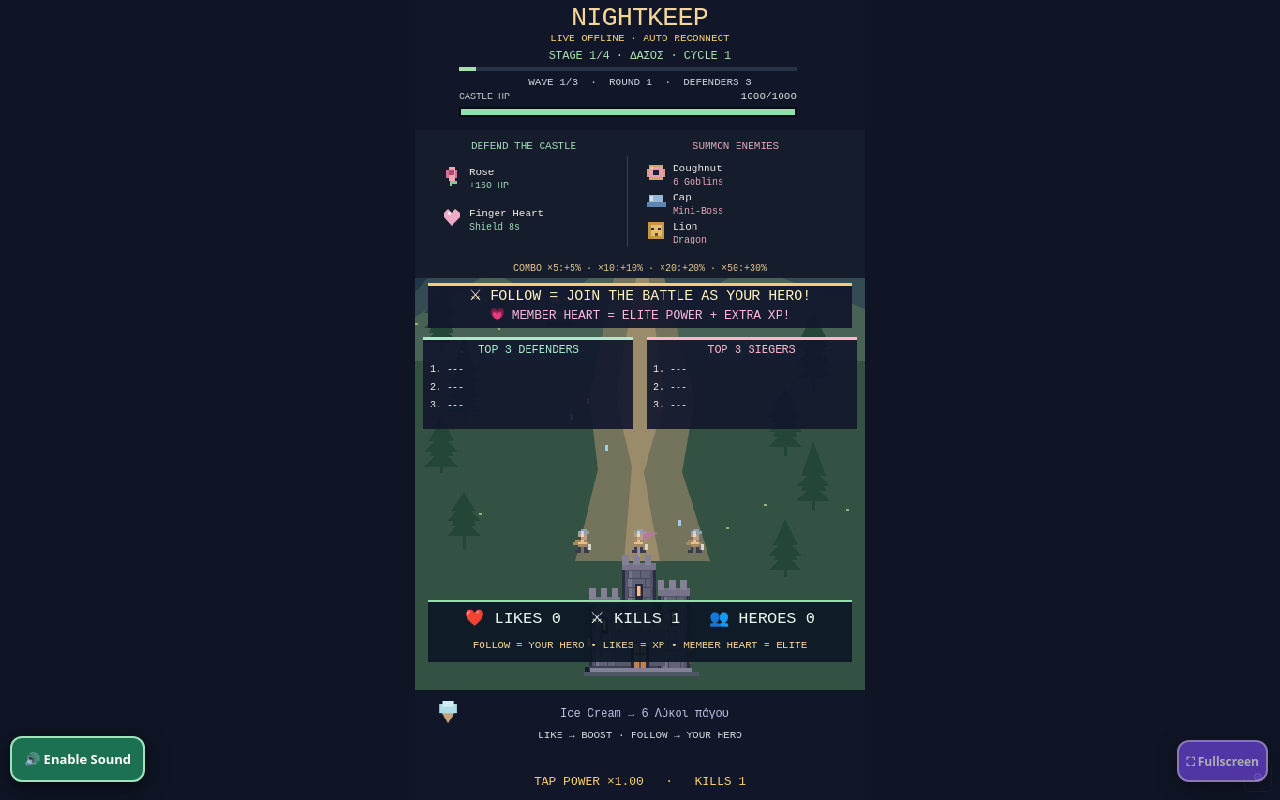
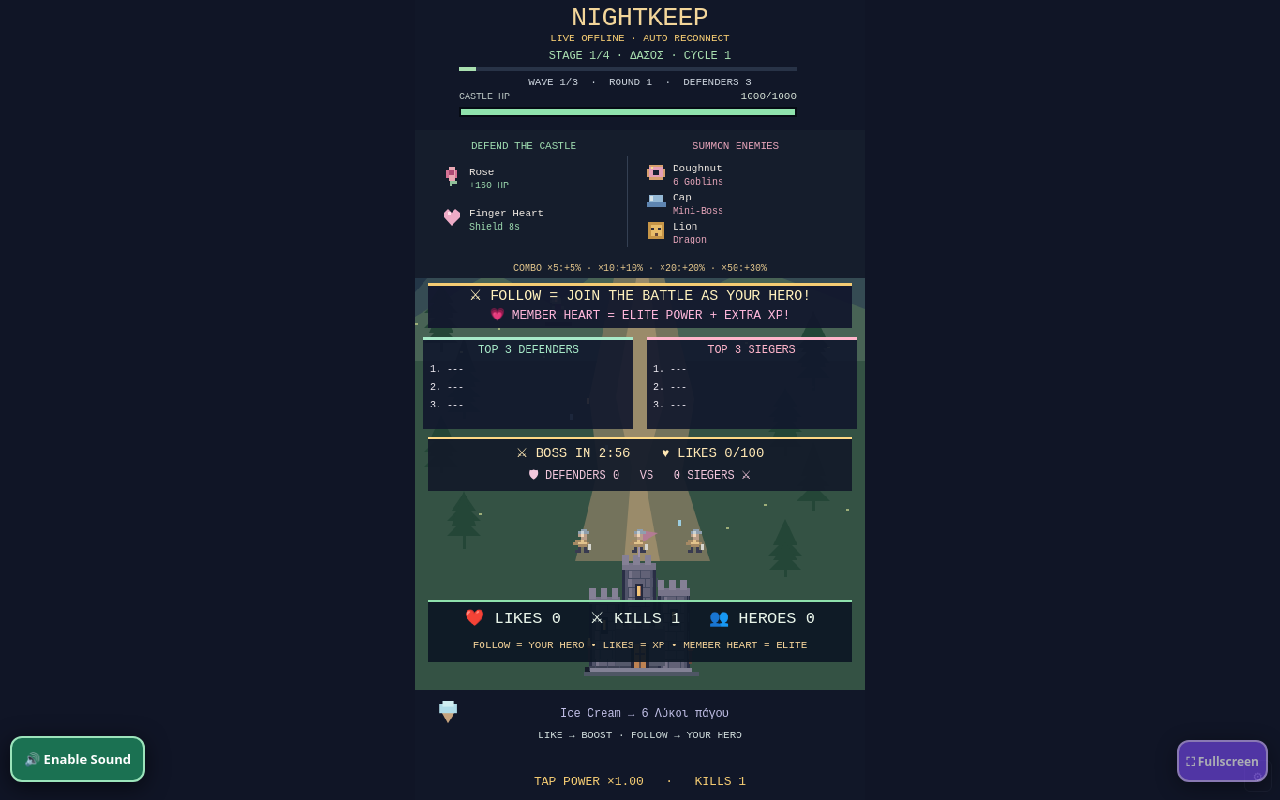
Before and after one commit to basilhsklrs-dot/nightkeep-live, a website: page public/index.html in a window 1280 px wide. Drawn offline with Linux system fonts and the light colour scheme.

Commit message:
Add 3-minute world bosses, free like milestones, team contest HUD and elite hero visual tiers

```diff
--- a/public/index.html
+++ b/public/index.html
@@ -213,7 +213,7 @@ function applyEvent(e){
  if(e.user&&e.displayName){const id=String(e.user).slice(0,64),nick=String(e.displayName).slice(0,64);game.displayNames ||= {};game.displayNames[id]=nick;const p=(game.players||[]).find(v=>v.user===id);if(p)p.displayName=nick;const h=game.heroes?.[id];if(h)h.displayName=nick;const d=(game.defenders||[]).find(v=>v.name===id);if(d)d.displayName=nick;}
  const count=clamp(Number(e.count)||1,1,100000);
  if(e.type==='join'){const name=displayHeroName(e.user).slice(0,40);eventBanner={user:'@'+name,title:'WELCOME! FOLLOW TO JOIN THE BATTLE ⚔',until:Date.now()+5000,color:'#a9e4c0'};feed(name,'Welcome! FOLLOW to join the battle as your own hero!','#a9e4c0');return;}
- if(e.type==='like'){game.boost=Math.min(400,game.boost+count*.6);player(e.user).likes+=count;grantXp(e.user,count*.3);if(Date.now()>eventBanner.until)eventBanner={user:e.user||'viewers',title:`+${count} LIKES → ATTACK ×${(1+game.boost/100).toFixed(2)}`,until:Date.now()+2200,color:'#f5cc73'};return;}
+ if(e.type==='like'){game.engagement ||= {likes:0,milestone:0,bossAt:game.time+180,defenseScore:0,siegeScore:0};game.engagement.likes+=count;game.engagement.defenseScore+=count;game.boost=Math.min(400,game.boost+count*.6);player(e.user).likes+=count;grantXp(e.user,count*.3);if(Date.now()>eventBanner.until)eventBanner={user:e.user||'viewers',title:`+${count} LIKES → ATTACK ×${(1+game.boost/100).toFixed(2)}`,until:Date.now()+2200,color:'#f5cc73'};return;}
  if(e.type==='follow'){addDefender(e.user);eventBanner={user:e.user,title:'NEW HERO JOINED',until:Date.now()+5500,color:'#8fe2ad'};feed(e.user,'joined the castle defense.','#8fe2ad');beep('follow');return;}
  if(e.type==='member'){grantXp(e.user,100,true);eventBanner={user:e.user,title:'❤️ MEMBER HEART — ELITE BUFF',until:Date.now()+6000,color:'#ff8cc8'};return;}
  if(e.type!=='gift')return;
@@ -241,7 +241,7 @@ function applyEvent(e){
   empowerBosses(id,bonus);enqueue(e.action==='mini'?'mini':'dragon',c,e.user,skin,id,bonus);
   if(e.action==='dragon')game.shake=1;
  }
- if(['heal','shield'].includes(e.action))player(e.user).support+=c;else player(e.user).hostile+=c;
+ if(['heal','shield'].includes(e.action)){player(e.user).support+=c;game.engagement ||= {};game.engagement.defenseScore=(game.engagement.defenseScore||0)+c*20;}else{player(e.user).hostile+=c;game.engagement ||= {};game.engagement.siegeScore=(game.engagement.siegeScore||0)+c*20;}
  const label={heal:'θεράπευσε το κάστρο',shield:'ενεργοποίησε ασπίδα',wave:'έστειλε εχθρικό κύμα',mini:'κάλεσε Mini-Boss',dragon:'κάλεσε Mega-Boss'};
  feed(e.user,`${label[e.action]||'έστειλε δώρο'} · ${e.giftName||''} ${comboLabel}`,['heal','shield'].includes(e.action)?'#8fe2ad':'#ee8fba');
  if(bonus>priorBonus){comboBurst={until:Date.now()+2200,user:e.user,total,bonus};beep('combo');game.shake=Math.max(game.shake,.2);}else beep(e.action);
@@ -316,6 +316,7 @@ function update(dt){
   if(!game.deadUntil){game.deadUntil=Date.now()+5000;pop(95,315,'#ffae69',60);beep('fall');save();}
   if(Date.now()>=game.deadUntil)resetRound();return;
  }
+ engagementTick();
  game.barrierTime=Math.max(0,(game.barrierTime||0)-dt);if(!game.barrierTime)game.barrier=0;game.healGlow=Math.max(0,(game.healGlow||0)-dt);game.time+=dt;advanceStage(dt);game.wave=1+Math.floor(game.time/35);game.best=Math.max(game.best,game.wave);
  game.boost=Math.max(0,game.boost-dt*(4+game.boost*.08));game.shield=Math.max(0,game.shield-dt);game.flash=Math.max(0,game.flash-dt);game.shake=Math.max(0,game.shake-dt*2);
  game.spawn-=dt;if(game.spawn<=0){spawn();game.spawn=Math.max(.6,3.2-game.wave*.13);}
@@ -465,7 +466,7 @@ function drawLandscape(){
   const pos=defenderPos(i),d=i<3?null:game.defenders[i-3];
   sprite(knight,pos.x-7,pos.y-18+Math.sin(t*3+i)*.4,1.8,{h:'#8f9fae',H:'#c8d1d5',s:'#b99d88',S:'#efd4b5',a:d?'#638f96':'#a58964',A:d?'#92c4c4':'#e1c28c',b:'#393b50',x:'#d5d5ce'});
   // All names rotate into view, including those in a large roster.
-  if(d&&((i-3)%12===Math.floor(t/2)%12||game.defenders.length<7))text((d.member?'♥ ':'')+displayHeroName(d.name).slice(0,12)+' LV'+(d.level||1),pos.x,pos.y-25-(i%3)*8,d.member?'#ffafd7':'#c2dbce',6,'center');
+  if(d&&((i-3)%12===Math.floor(t/2)%12||game.defenders.length<7))text((d.member?'♥ ':'')+(d.member?'✦ ':'')+displayHeroName(d.name).slice(0,10)+' LV'+(d.level||1),pos.x,pos.y-25-(i%3)*8,d.member?'#ffafd7':'#c2dbce',6,'center');
  }
  for(const e of [...game.enemies].sort((a,b)=>a.y-b.y)){
   rect(e.x-10,e.y+4,e.kind==='dragon'?65:20,3,'#25333b');
@@ -489,6 +490,23 @@ function drawLandscape(){
 function portraitEnemy(e){return{x:e.kind==='dragon'?240+(e.y-310)*2:122+(e.y-346)*4.5,y:580-(e.x-164)*.72};}
 function portraitDefender(i){if(i<3)return{x:180+i*60,y:590};const j=i-3;return{x:82+(j%9)*36,y:565-Math.floor(j/9)*28};}
 function displayHeroName(id){const nick=(game.displayNames||{})[id]||(game.players||[]).find(p=>p.user===id)?.displayName||game.heroes?.[id]?.displayName||(game.defenders||[]).find(d=>d.name===id)?.displayName;return String(nick||id||'Player').replace(/^@/,'').slice(0,18)}
+
+// Engagement systems: free milestones, timed bosses, fair teams, hero visual tiers.
+const LIKE_TARGETS=[100,500,1000];
+function engagementTick(){
+ game.engagement ||= {likes:0,milestone:0,bossAt:180,bossActive:false,bossWins:0,defenseScore:0,siegeScore:0};
+ const z=game.engagement;
+ if(game.time>=z.bossAt){z.bossAt+=180;z.bossActive=true;spawn('dragon',1.6,'NIGHTKEEP','cosmic');eventBanner={user:'NIGHTKEEP',title:'⚔ WORLD BOSS! DEFEND THE CASTLE!',until:Date.now()+9000,color:'#ffd77e'};beep('dragon');}
+ const next=LIKE_TARGETS[z.milestone%LIKE_TARGETS.length];
+ if(z.likes>=next){z.likes-=next;z.milestone++;game.shield=Math.min(60,(game.shield||0)+10);game.hp=Math.min(1000,game.hp+100);game.boost=Math.min(400,game.boost+50);eventBanner={user:'ALL VIEWERS',title:'🎉 LIKE MILESTONE! HEAL + SHIELD + POWER!',until:Date.now()+6500,color:'#aaf8c9'};beep('level');}
+}
+function drawEngagementHud(){
+ const z=game.engagement||{},next=LIKE_TARGETS[(z.milestone||0)%3],left=Math.max(0,Math.ceil((z.bossAt||180)-game.time));
+ rect(14,467,452,57,'#131a2aec');rect(14,467,452,2,'#ffd985');
+ text('⚔ BOSS IN '+Math.floor(left/60)+':'+String(left%60).padStart(2,'0')+'    ♥ LIKES '+(z.likes||0)+'/'+next,240,488,'#ffe8b4',14,'center');
+ text('🛡 DEFENDERS '+(z.defenseScore||0)+'   VS   '+(z.siegeScore||0)+' SIEGERS ⚔',240,511,'#f2c7dc',12,'center');
+}
+
 function drawLiveLeaderboards(){
  const players=game.players||[];
  const defenders=players.map(p=>({name:p.displayName||displayHeroName(p.user),score:(p.kills||0)*20+(p.support||0)*12+Math.floor((p.likes||0)/10)})).filter(p=>p.score>0).sort((a,b)=>b.score-a.score).slice(0,3);
@@ -529,7 +547,7 @@ function drawPortrait(){
   sprite(knight,p.x-11,p.y-25,2.8,{h:'#8f9fae',H:'#c8d1d5',s:'#b99d88',S:'#efd4b5',a:d?'#638f96':'#a58964',A:d?'#92c4c4':'#e1c28c',b:'#393b50',x:'#d5d5ce'});
   if(d&&(game.defenders.length<=5||(i-3)%10===Math.floor(t/2)%10)){
    const name=(d.member?'♥ ':'')+d.name.slice(0,10)+' LV'+(d.level||1),width=name.length*6+6,yy=p.y-36-(i%2)*15;
-   rect(p.x-width/2,yy-9,width,15,'#17262cd9');text(name,p.x,yy,d.member?'#ffafd7':'#e3f0df',10,'center');text(Math.max(0,Math.ceil(((d.activeUntil||0)-Date.now())/1000))+'s',p.x,yy+12,d.member?'#ffafd7':'#a6d7bd',9,'center');
+   rect(p.x-width/2,yy-9,width,15,'#17262cd9');text(name,p.x,yy,d.member?'#ff7ac7':(d.level>=15?'#ffde83':d.level>=6?'#8ecfff':'#e3f0df'),10,'center');text(Math.max(0,Math.ceil(((d.activeUntil||0)-Date.now())/1000))+'s',p.x,yy+12,d.member?'#ffafd7':'#a6d7bd',9,'center');
   }
  }
  for(const shot of game.shots){
@@ -558,7 +576,7 @@ function drawPortrait(){
  rect(14,302,452,48,'#12172ded');rect(14,302,452,3,'#f5cc73');
  text('⚔ FOLLOW = JOIN THE BATTLE AS YOUR HERO!',240,320,'#fff1bd',15,'center');
  text('💗 MEMBER HEART = ELITE POWER + EXTRA XP!',240,340,'#ffb8db',13,'center');
- drawLiveLeaderboards();
+ drawLiveLeaderboards();drawEngagementHud();
  if((game.barrier||0)>0)text(`BARRIER ${Math.ceil(game.barrier)} HP · ${Math.ceil(game.barrierTime)}s`,240,725,'#a5e8b4',11,'center');
  if(game.shield>0)text(`SHIELD ${Math.ceil(game.shield)}s`,240,553,'#a7e3eb',15,'center');
  if((game.healGlow||0)>0){ctx.strokeStyle='#a5e8b4';ctx.lineWidth=3;ctx.beginPath();ctx.ellipse(240,663,80,52,0,0,Math.PI*2);ctx.stroke();for(let i=0;i<9;i++){const angle=i*.7+t*2;drawGiftIcon('rose',235+Math.sin(angle)*83,652+Math.cos(angle)*45,.55)}}
```
